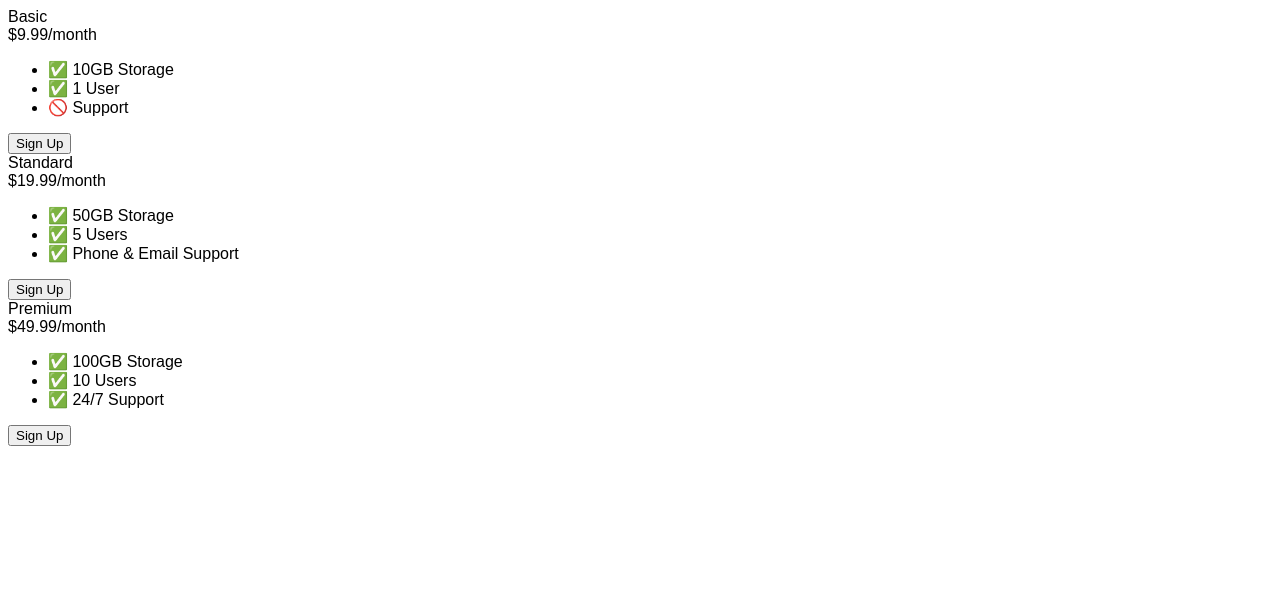
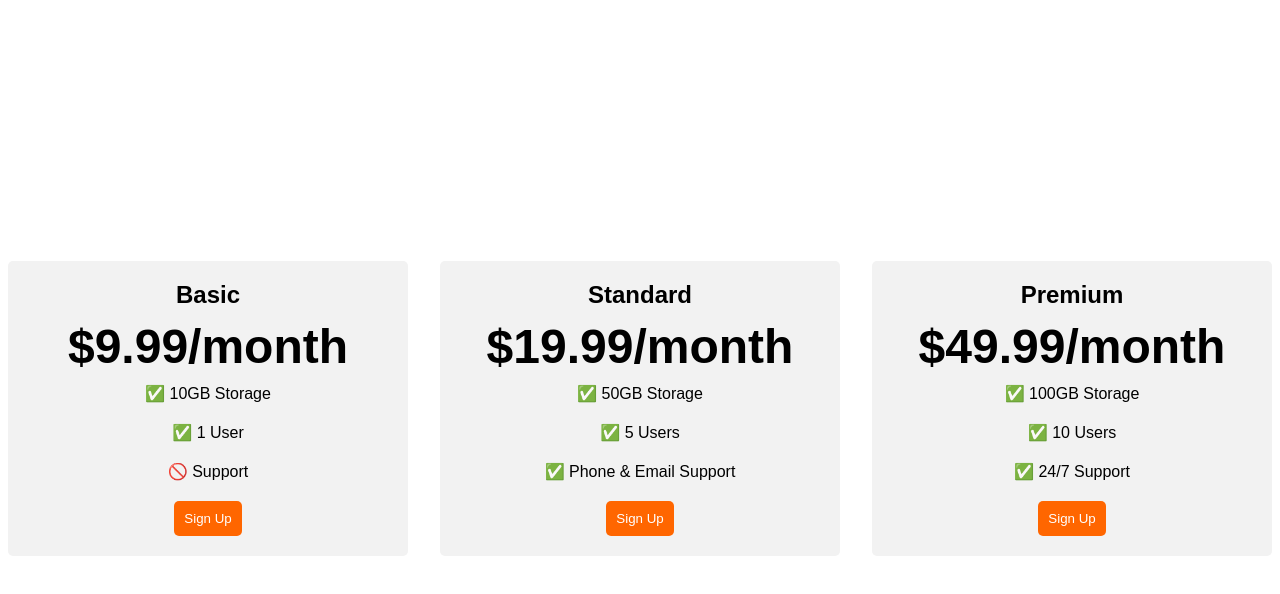
Before and after one commit to TridentifyIshaan/GitHub, a plain HTML site: page Web Development Projects/9.4 Flexbox Pricing Table Project/index.html in a window 1280 px wide. Drawn offline with Linux system fonts and the light colour scheme; a web font is replaced by a local one.

Commit message:
modified:   Web Development Projects/9.1 Flex Direction/index.html 	modified:   Web Development Projects/9.4 Flexbox Pricing Table Project/index.html

```diff
--- a/Web Development Projects/9.4 Flexbox Pricing Table Project/index.html
+++ b/Web Development Projects/9.4 Flexbox Pricing Table Project/index.html
@@ -11,10 +11,69 @@
       font-family: 'Sono', sans-serif;
     }
 
+    /*Task 1*/
+    .pricing-container {
+      display: flex;
+      justify-content: center;
+      align-items: center;
+      height: 100vh;
+      gap: 2rem;
+    }
+
+    /*Task 2*/
+    .pricing-plan {
+      flex: 1;
+      max-width: 400px;
+      padding:20px;
+      background-color: #f2f2f2;
+      border-radius: 5px;
+      text-align: center;
+    }
+
+    /*Task 3*/
+    .plan-title {
+      font-size: 24px;
+      font-weight: bold;
+      margin-bottom: 10px;
+    }
+
+    /*Task 4*/
+    .plan-price {
+      font-size: 48px;
+      font-weight: bold;
+      margin-bottom: 10px;
+    }
+
+    /*Task 5*/
+    .plan-features {
+      list-style: none;
+      padding: 0;
+      margin: 0;
+    }
+
+    /*Task 6*/
+    .plan-features li {
+      margin-bottom: 20px;
+    }
+
+    /*Task 7*/
+    .plan-button {
+      padding:10px;
+      background-color: #ff6600;
+      color:#fff;
+      border-radius: 5px;
+      border:none;
+    }
+
     /* Hint: What can you do with a media query and flexbox? */
+    /*Task 8*/
     @media (max-width: 1250px) {
+      .pricing-container {
+        flex-direction: column;
+        height:100%;
+      }
+    }
 
-    }
   </style>
 </head>
 
```
Also changed, not shown: Web Development Projects/9.1 Flex Direction/index.html (+4 -0 lines).
